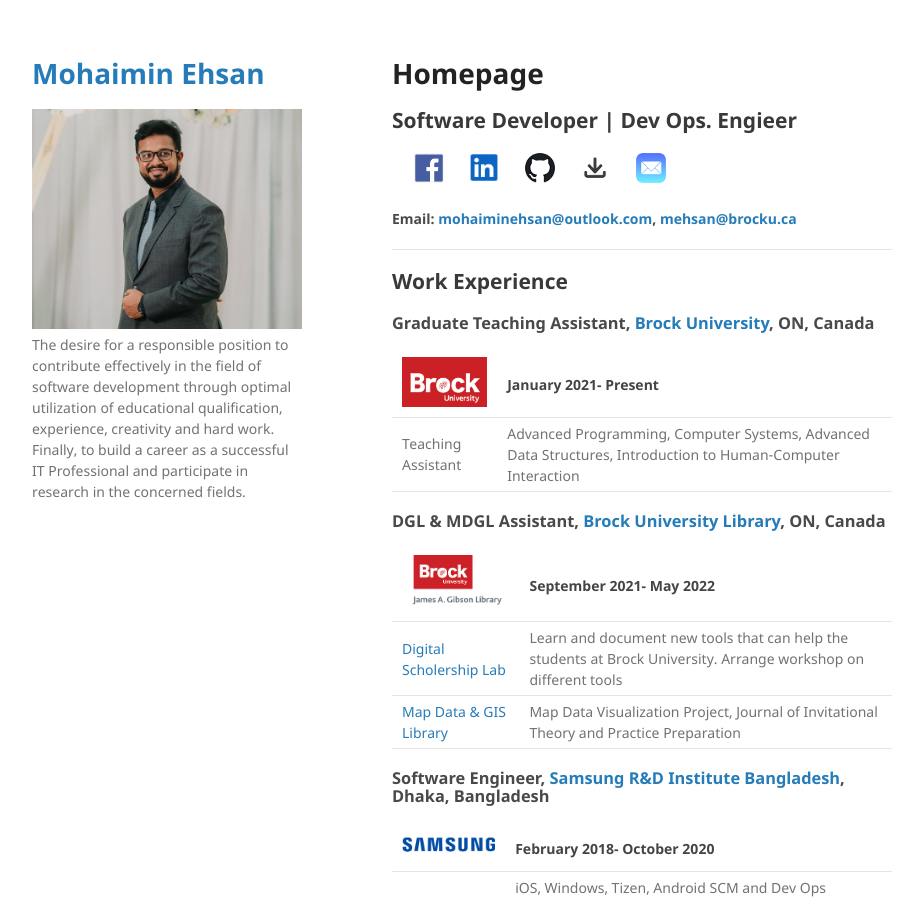
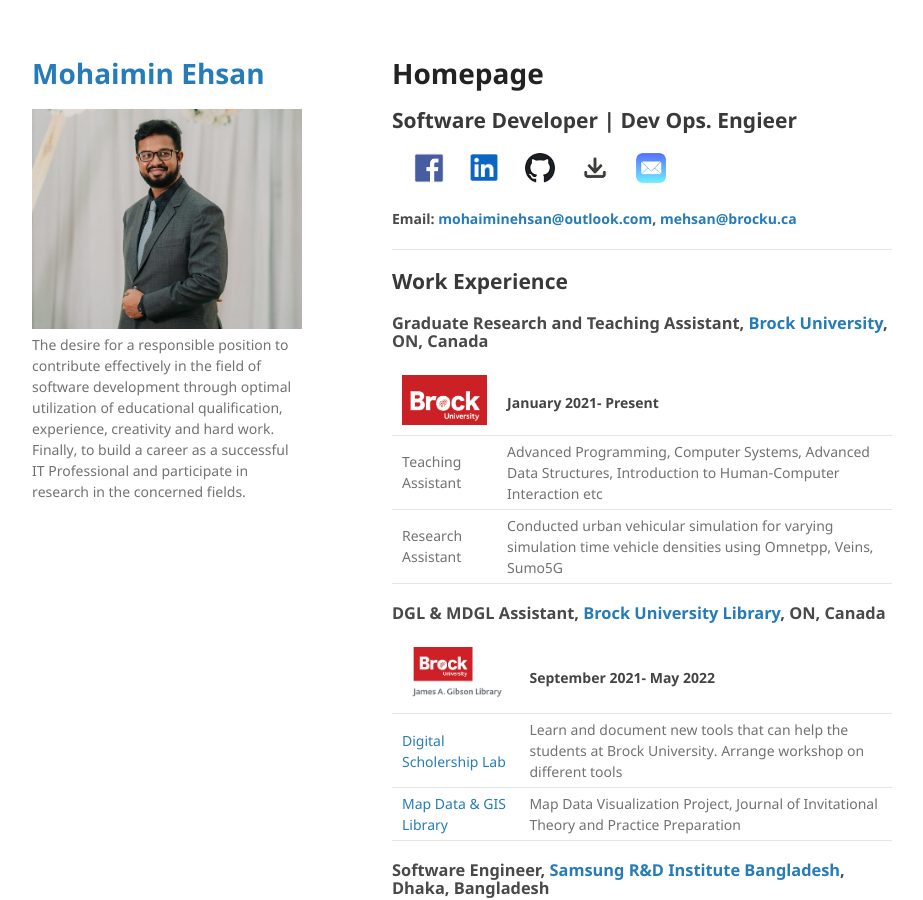
Before and after one commit to MohaiminEhsan/Homepage, a Jekyll site: the page built from index.md, in a window 1280 px wide and 900 px high. Shown: the whole window, without its empty margins (178-1101 px from the left). Built offline with Jekyll 4.4.1, drawn with Linux system fonts in a browser that asks for light colours; our own code applies the rules of GitHub Pages for plain Markdown files.

Commit message:
Update index.md

```diff
--- a/index.md
+++ b/index.md
@@ -17,13 +17,14 @@ layout: default
 
 ## Work Experience
 
-### Graduate Teaching Assistant, [Brock University](https://brocku.ca/), ON, Canada
+### Graduate Research and Teaching Assistant, [Brock University](https://brocku.ca/), ON, Canada
 
 
 
 |<img src="assets/img/BrockLogo.png?raw=true" width="110"/>| January 2021- Present          |
 |:-------------|:------------------|
-| Teaching Assistant | Advanced Programming, Computer Systems, Advanced Data Structures, Introduction to Human-Computer Interaction |
+| Teaching Assistant | Advanced Programming, Computer Systems, Advanced Data Structures, Introduction to Human-Computer Interaction etc|
+| Research Assistant |  Conducted urban vehicular simulation for varying simulation time vehicle densities using Omnetpp, Veins, Sumo5G|
 
 
 
```
